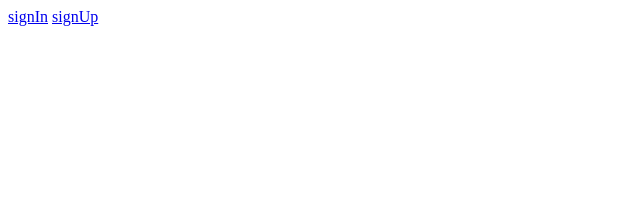
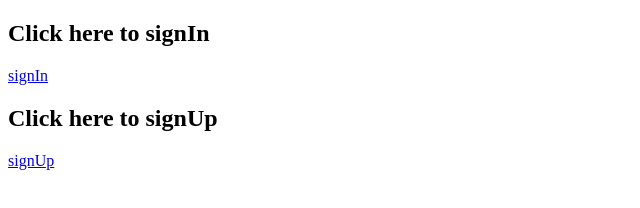
Before and after one commit to Ravidev01/loginModule, a plain HTML site: page index.html in a window 1280 px wide. Shown: the whole page, without its empty margins (0-640 px from the left). Drawn offline with Linux system fonts and the light colour scheme.

Commit message:
index page design

```diff
--- a/index.html
+++ b/index.html
@@ -7,7 +7,9 @@
     <title>gitLearn</title>
 </head>
 <body>
+    <h2> Click here to signIn</h2>
     <a href="signIn.html">signIn</a>
+    <h2>Click here to signUp</h2>
     <a href="signup.html">signUp</a>
 </body>
 </html>
```
